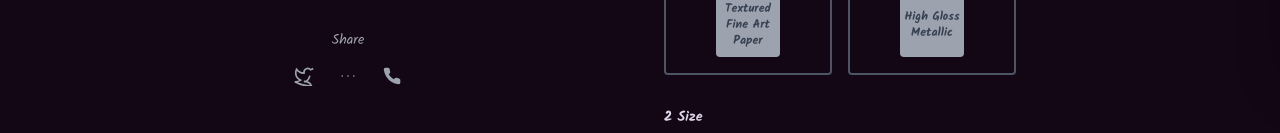
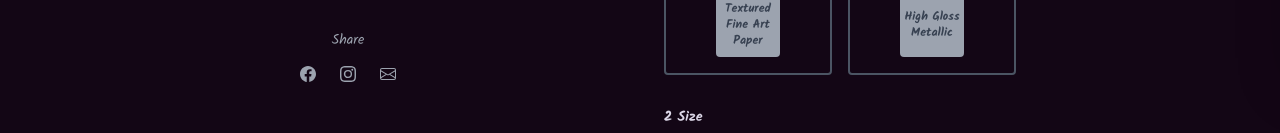
Before and after one commit to WaiSin-Soul/main, a Next.js app in the folder waisin-soul-fe/: page /products/ocean-spirit-laptop in a window 1280 px wide. Shown: the part 730-863 px from the top of the page. Built offline with nearby package versions, Linux system fonts and the light colour scheme.

Commit message:
Update icons

```diff
--- a/waisin-soul-fe/src/app/components/ProductDetails.tsx
+++ b/waisin-soul-fe/src/app/components/ProductDetails.tsx
@@ -11,7 +11,7 @@
     material: ProductOption,
     size: ProductOption,
     style: ProductOption,
-    quantity: number
+    quantity: number,
   ) => void;
 }
 
@@ -21,13 +21,13 @@
 }) => {
   const router = useRouter();
   const [selectedMaterial, setSelectedMaterial] = useState<ProductOption>(
-    product.materials[0]
+    product.materials[0],
   );
   const [selectedSize, setSelectedSize] = useState<ProductOption>(
-    product.sizes[0]
+    product.sizes[0],
   );
   const [selectedStyle, setSelectedStyle] = useState<ProductOption>(
-    product.styles[0]
+    product.styles[0],
   );
   const [quantity, setQuantity] = useState(1);
 
@@ -39,7 +39,13 @@
   };
 
   const handleAddToCart = () => {
-    onAddToCart(product.id, selectedMaterial, selectedSize, selectedStyle, quantity);
+    onAddToCart(
+      product.id,
+      selectedMaterial,
+      selectedSize,
+      selectedStyle,
+      quantity,
+    );
   };
 
   return (
@@ -49,17 +55,22 @@
         {product.collection ? (
           <>
             <button
-              onClick={() => product.collection.includes('product') ? router.push("/products") :  router.push(`/art/${product.collection}`)}
+              onClick={() =>
+                product.collection.includes("product")
+                  ? router.push("/products")
+                  : router.push(`/art/${product.collection}`)
+              }
               className="text-gray-400 hover:text-white transition-colors capitalize"
             >
-              {product.collection.replace('-', ' ')}
+              {product.collection.replace("-", " ")}
             </button>
             <span className="mx-2">&gt;</span>
             <span className="text-white">{product.name}</span>
           </>
         ) : (
           <>
-            <span>Collection</span> <span className="mx-2">&gt;</span> <span className="text-white">{product.name}</span>
+            <span>Collection</span> <span className="mx-2">&gt;</span>{" "}
+            <span className="text-white">{product.name}</span>
           </>
         )}
       </div>
@@ -82,19 +93,49 @@
           <div className="text-center">
             <p className="text-gray-400 text-sm mb-4">Share</p>
             <div className="flex justify-center gap-6">
-              <a href="#" className="text-gray-400 hover:text-white transition-colors">
-                <svg className="w-5 h-5" fill="currentColor" viewBox="0 0 24 24">
-                  <path d="M23 3a10.9 10.9 0 01-3.14 1.53 4.48 4.48 0 00-7.86 3v1A10.66 10.66 0 013 4s-4 9 5 13a11.64 11.64 0 01-7 2s9 5 20 5a9.5 9.5 0 00-9-5.5c4.75 2.25 7-7 7-7" strokeWidth="2" stroke="currentColor" fill="none"/>
+              <a
+                href="#"
+                className="text-gray-400 hover:text-white transition-colors"
+              >
+                <svg
+                  xmlns="http://www.w3.org/2000/svg"
+                  width="16"
+                  height="16"
+                  fill="currentColor"
+                  className="bi bi-facebook"
+                  viewBox="0 0 16 16"
+                >
+                  <path d="M16 8.049c0-4.446-3.582-8.05-8-8.05C3.58 0-.002 3.603-.002 8.05c0 4.017 2.926 7.347 6.75 7.951v-5.625h-2.03V8.05H6.75V6.275c0-2.017 1.195-3.131 3.022-3.131.876 0 1.791.157 1.791.157v1.98h-1.009c-.993 0-1.303.621-1.303 1.258v1.51h2.218l-.354 2.326H9.25V16c3.824-.604 6.75-3.934 6.75-7.951" />
                 </svg>
               </a>
-              <a href="#" className="text-gray-400 hover:text-white transition-colors">
-                <svg className="w-5 h-5" fill="currentColor" viewBox="0 0 24 24">
-                  <circle cx="12" cy="12" r="1"/><circle cx="19" cy="12" r="1"/><circle cx="5" cy="12" r="1"/>
+              <a
+                href="#"
+                className="text-gray-400 hover:text-white transition-colors"
+              >
+                <svg
+                  xmlns="http://www.w3.org/2000/svg"
+                  width="16"
+                  height="16"
+                  fill="currentColor"
+                  className="bi bi-instagram"
+                  viewBox="0 0 16 16"
+                >
+                  <path d="M8 0C5.829 0 5.556.01 4.703.048 3.85.088 3.269.222 2.76.42a3.9 3.9 0 0 0-1.417.923A3.9 3.9 0 0 0 .42 2.76C.222 3.268.087 3.85.048 4.7.01 5.555 0 5.827 0 8.001c0 2.172.01 2.444.048 3.297.04.852.174 1.433.372 1.942.205.526.478.972.923 1.417.444.445.89.719 1.416.923.51.198 1.09.333 1.942.372C5.555 15.99 5.827 16 8 16s2.444-.01 3.298-.048c.851-.04 1.434-.174 1.943-.372a3.9 3.9 0 0 0 1.416-.923c.445-.445.718-.891.923-1.417.197-.509.332-1.09.372-1.942C15.99 10.445 16 10.173 16 8s-.01-2.445-.048-3.299c-.04-.851-.175-1.433-.372-1.941a3.9 3.9 0 0 0-.923-1.417A3.9 3.9 0 0 0 13.24.42c-.51-.198-1.092-.333-1.943-.372C10.443.01 10.172 0 7.998 0zm-.717 1.442h.718c2.136 0 2.389.007 3.232.046.78.035 1.204.166 1.486.275.373.145.64.319.92.599s.453.546.598.92c.11.281.24.705.275 1.485.039.843.047 1.096.047 3.231s-.008 2.389-.047 3.232c-.035.78-.166 1.203-.275 1.485a2.5 2.5 0 0 1-.599.919c-.28.28-.546.453-.92.598-.28.11-.704.24-1.485.276-.843.038-1.096.047-3.232.047s-2.39-.009-3.233-.047c-.78-.036-1.203-.166-1.485-.276a2.5 2.5 0 0 1-.92-.598 2.5 2.5 0 0 1-.6-.92c-.109-.281-.24-.705-.275-1.485-.038-.843-.046-1.096-.046-3.233s.008-2.388.046-3.231c.036-.78.166-1.204.276-1.486.145-.373.319-.64.599-.92s.546-.453.92-.598c.282-.11.705-.24 1.485-.276.738-.034 1.024-.044 2.515-.045zm4.988 1.328a.96.96 0 1 0 0 1.92.96.96 0 0 0 0-1.92m-4.27 1.122a4.109 4.109 0 1 0 0 8.217 4.109 4.109 0 0 0 0-8.217m0 1.441a2.667 2.667 0 1 1 0 5.334 2.667 2.667 0 0 1 0-5.334" />
                 </svg>
               </a>
-              <a href="#" className="text-gray-400 hover:text-white transition-colors">
-                <svg className="w-5 h-5" fill="currentColor" viewBox="0 0 24 24">
-                  <path d="M22 16.92v3a2 2 0 01-2.18 2 19.79 19.79 0 01-8.63-3.07 19.5 19.5 0 01-6-6 19.79 19.79 0 01-3.07-8.67A2 2 0 014.11 2h3a2 2 0 012 1.72 12.84 12.84 0 00.7 2.81 2 2 0 01-.45 2.11L8.09 9.91a16 16 0 006 6l1.27-1.27a2 2 0 012.11-.45 12.84 12.84 0 002.81.7A2 2 0 0122 16.92z"/>
+              <a
+                href="#"
+                className="text-gray-400 hover:text-white transition-colors"
+              >
+                <svg
+                  xmlns="http://www.w3.org/2000/svg"
+                  width="16"
+                  height="16"
+                  fill="currentColor"
+                  className="bi bi-envelope"
+                  viewBox="0 0 16 16"
+                >
+                  <path d="M0 4a2 2 0 0 1 2-2h12a2 2 0 0 1 2 2v8a2 2 0 0 1-2 2H2a2 2 0 0 1-2-2zm2-1a1 1 0 0 0-1 1v.217l7 4.2 7-4.2V4a1 1 0 0 0-1-1zm13 2.383-4.708 2.825L15 11.105zm-.034 6.876-5.64-3.471L8 9.583l-1.326-.795-5.64 3.47A1 1 0 0 0 2 13h12a1 1 0 0 0 .966-.741M1 11.105l4.708-2.897L1 5.383z" />
                 </svg>
               </a>
             </div>
@@ -108,7 +149,9 @@
             <h1 className="text-3xl font-bold text-white mb-4 uppercase tracking-wide">
               {product.name}
             </h1>
-            <p className="text-xl text-accent font-semibold mb-6">${calculatePrice().toFixed(2)}</p>
+            <p className="text-xl text-accent font-semibold mb-6">
+              ${calculatePrice().toFixed(2)}
+            </p>
             <p className="text-gray-300 mb-4">{product.description}</p>
             <p className="text-gray-400 text-sm mb-8">{product.details}</p>
           </div>
@@ -147,8 +190,12 @@
           <div className="space-y-8 border-t border-gray-700 pt-8">
             {/* Material Selection */}
             <div>
-              <h3 className="text-sm font-semibold text-accent mb-2">1 Medium</h3>
-              <h4 className="text-lg font-semibold text-white mb-4">{selectedMaterial.name}</h4>
+              <h3 className="text-sm font-semibold text-accent mb-2">
+                1 Medium
+              </h3>
+              <h4 className="text-lg font-semibold text-white mb-4">
+                {selectedMaterial.name}
+              </h4>
               <div className="grid grid-cols-3 gap-4">
                 {product.materials.map((material) => (
                   <button
@@ -161,7 +208,9 @@
                     }`}
                   >
                     <div className="w-16 h-16 bg-gray-400 rounded flex items-center justify-center">
-                      <span className="text-xs text-center font-semibold text-gray-700 px-1">{material.name}</span>
+                      <span className="text-xs text-center font-semibold text-gray-700 px-1">
+                        {material.name}
+                      </span>
                     </div>
                   </button>
                 ))}
@@ -174,14 +223,17 @@
               <select
                 value={selectedSize.id}
                 onChange={(e) => {
-                  const size = product.sizes.find((s) => s.id === e.target.value);
+                  const size = product.sizes.find(
+                    (s) => s.id === e.target.value,
+                  );
                   if (size) setSelectedSize(size);
                 }}
                 className="w-full p-3 bg-gray-800 text-white border border-gray-600 rounded hover:border-accent transition-colors"
               >
                 {product.sizes.map((size) => (
                   <option key={size.id} value={size.id}>
-                    {size.name} {size.price ? `(+$${size.price.toFixed(2)})` : ""}
+                    {size.name}{" "}
+                    {size.price ? `(+$${size.price.toFixed(2)})` : ""}
                   </option>
                 ))}
               </select>
@@ -189,18 +241,23 @@
 
             {/* Style Selection */}
             <div>
-              <h3 className="text-sm font-semibold text-accent mb-2">3 Styles</h3>
+              <h3 className="text-sm font-semibold text-accent mb-2">
+                3 Styles
+              </h3>
               <select
                 value={selectedStyle.id}
                 onChange={(e) => {
-                  const style = product.styles.find((s) => s.id === e.target.value);
+                  const style = product.styles.find(
+                    (s) => s.id === e.target.value,
+                  );
                   if (style) setSelectedStyle(style);
                 }}
                 className="w-full p-3 bg-gray-800 text-white border border-gray-600 rounded hover:border-accent transition-colors"
               >
                 {product.styles.map((style) => (
                   <option key={style.id} value={style.id}>
-                    {style.name} {style.price ? `(+$${style.price.toFixed(2)})` : ""}
+                    {style.name}{" "}
+                    {style.price ? `(+$${style.price.toFixed(2)})` : ""}
                   </option>
                 ))}
               </select>
```
